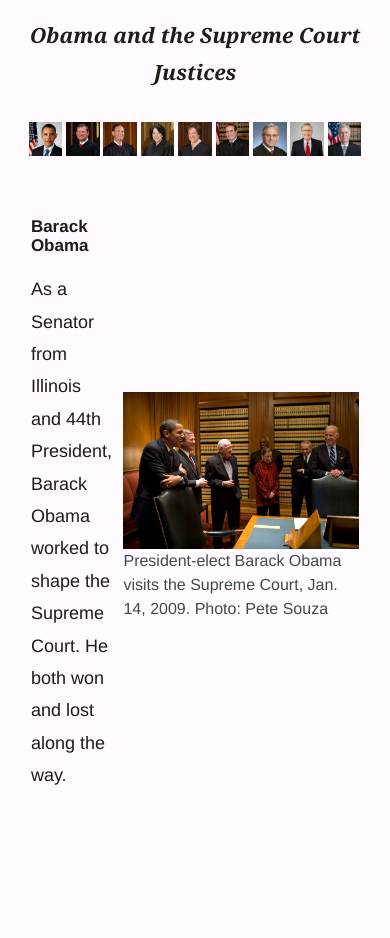
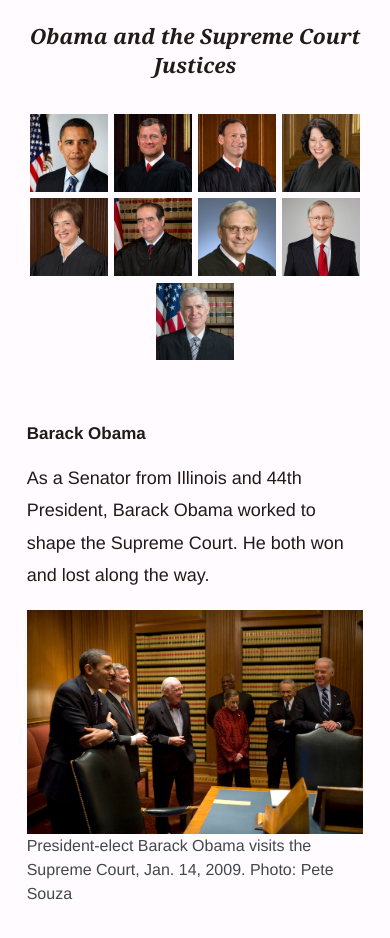
Before and after one commit to seankelliher/obama-scotus, a Vue app: page / in a window 390 px wide. Shown: the top 938 px of the page. Before the commit the page ends 852 px from the top, so only its background shows below. Built offline with nearby package versions, Linux system fonts and the light colour scheme.

Commit message:
Add media queries for elements. Needs testing.

```diff
--- a/src/style.css
+++ b/src/style.css
@@ -1,7 +1,6 @@
 /* Stylesheet uses Level 3 Media Queries. Level 4 coverage still spotty. */
 body {
     background: #fffbff;
-    margin-top: 0;
 }
 
 /* Image becomes no larger than actual size. */
@@ -13,13 +12,14 @@ img {
 
 #container {
     width: 100%;
-    height: 100vh;
     max-width: 1280px;
+    height: auto;
+    /*min-height: 100vh;*/
     margin: 0 auto;
     padding: 0;
     display: flex;
-    flex-flow: column wrap;
-    justify-content: center; /* main axis */
+    flex-flow: column nowrap;
+    justify-content: flex-start; /* main axis */
     align-items: flex-start; /* cross axis */
 }
 
@@ -38,15 +38,78 @@ header {
     flex: initial;
     display: flex;
     flex-flow: row wrap;
-    justify-content: space-around; /* main axis */
     align-items: flex-start; /* cross axis */
 }
 
 .thumb {
-    width: 10%;
-    margin: 0;
     padding: 0;
     flex: initial;
+}
+
+@media (min-width: 300px) and (max-width: 499px) {
+    .thumbs {
+        justify-content: center; /* main axis */
+    }
+
+    .thumb {
+        width: 23%;
+        margin: 1%;
+    }
+}
+
+@media (min-width: 500px) and (max-width: 599px) {
+    .thumbs {
+        justify-content: center; /* main axis */
+    }
+
+    .thumb {
+        width: 18%;
+        margin: 1%;
+    }
+}
+
+@media (min-width: 600px) and (max-width: 699px) {
+    .thumbs {
+        justify-content: center; /* main axis */
+    }
+
+    .thumb {
+        width: 16%;
+        margin: 1%;
+    }
+}
+
+@media (min-width: 700px) and (max-width: 799px) {
+    .thumbs {
+        justify-content: center; /* main axis */
+    }
+
+    .thumb {
+        width: 14%;
+        margin: 1%;
+    }
+}
+
+@media (min-width: 800px) and (max-width: 899px) {
+    .thumbs {
+        justify-content: center; /* main axis */
+    }
+
+    .thumb {
+        width: 12%;
+        margin: 1%;
+    }
+}
+
+@media (min-width: 900px) {
+    .thumbs {
+        justify-content: space-between /* main axis */
+    }
+
+    .thumb {
+        width: 10%;
+        margin: 0;
+    }
 }
 
 .thumb:hover {
@@ -87,22 +150,78 @@ section {
     flex: initial;
     display: flex;
     flex-flow: row wrap;
-    justify-content: space-around; /* main axis */
     align-items: center; /* cross axis */
 }
 
 .sidebar {
-    width: 25%;
+    /* width: 25%; */
     margin: 0;
     padding: 0;
     flex: initial;
 }
 
 .large {
-    width: 70%;
+    /* width: 70%; */
     margin: 0;
     padding: 0%;
     flex: initial;
+}
+
+@media (min-width: 300px) and (max-width: 899px) {
+    section {
+        justify-content: flex-start; /* main axis */
+    }
+
+    .sidebar {
+        width: 100%;
+        max-width: 700px;
+    }
+
+    .large {
+        width: 100%;
+    }
+}
+
+@media (min-width: 900px) and (max-width: 999px) {
+    section {
+        justify-content: space-around; /* main axis */
+    }
+
+    .sidebar {
+        width: 35%;
+    }
+
+    .large {
+        width: 60%;
+    }
+}
+
+@media (min-width: 1000px) and (max-width: 1199px) {
+    section {
+        justify-content: space-around; /* main axis */
+    }
+
+    .sidebar {
+        width: 30%;
+    }
+
+    .large {
+        width: 65%;
+    }
+}
+
+@media (min-width: 1200px) {
+    section {
+        justify-content: space-around; /* main axis */
+    }
+
+    .sidebar {
+        width: 25%;
+    }
+
+    .large {
+        width: 70%;
+    }
 }
 
 /* Font styles and their media queries */
@@ -131,7 +250,7 @@ p {
 
 h1 {
     font-family: Georgia, serif;
-    line-height: 1.8;
+    line-height: 1.4;
     font-weight: 600;
     font-style: italic;
     color: #201b17;
```
